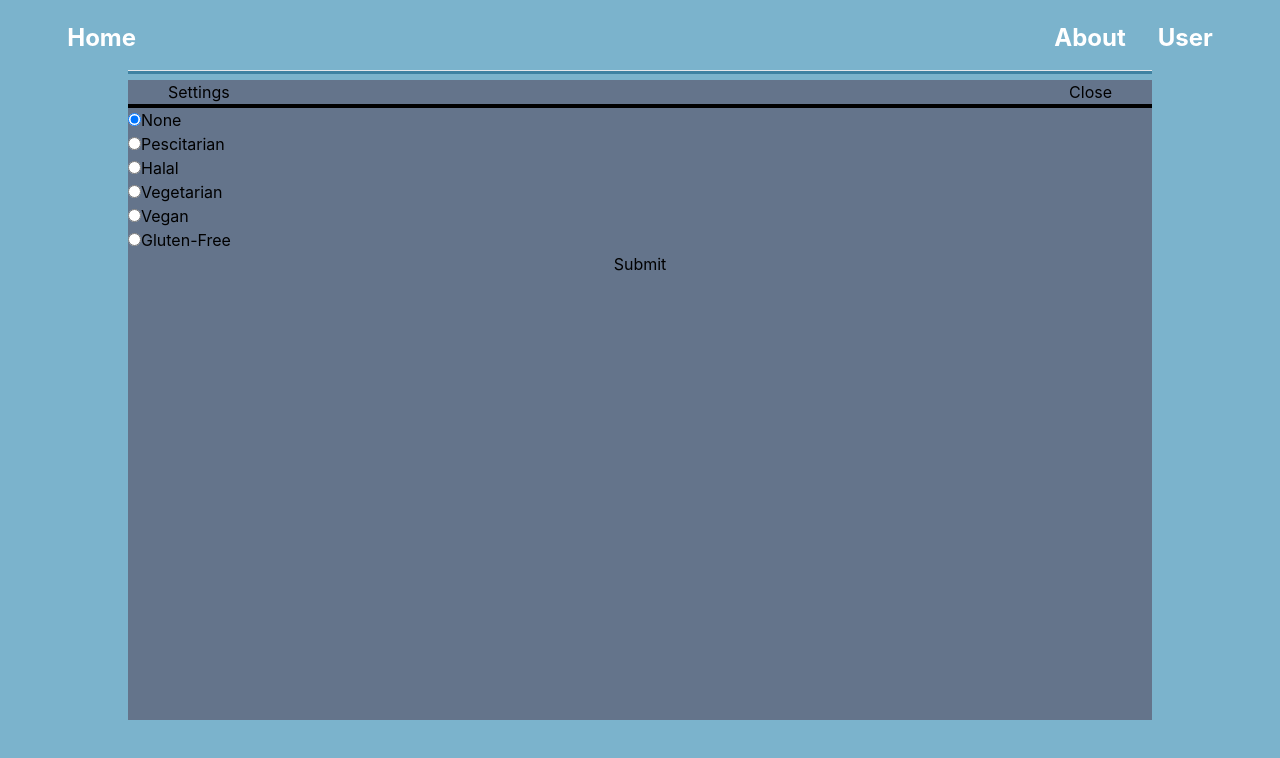
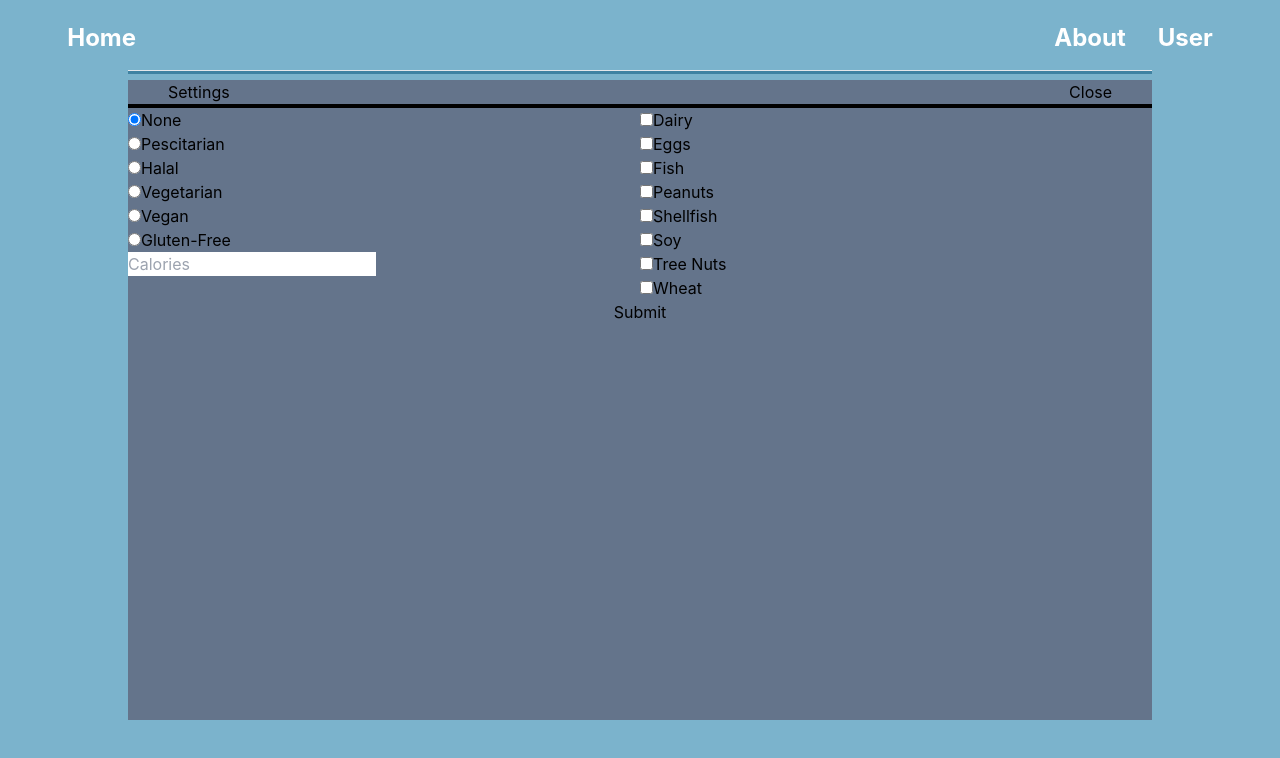
Before and after one commit to Kirtandusi/Dietary-Menu-Helper, a React (Create React App) app in the folder client/: page /meal-plan-page in a window 1280 px wide. Both pictures are taken after a click on the button "Settings". Shown: the top 758 px of the page. Built offline with nearby package versions, Linux system fonts and the light colour scheme.

Commit message:
Added more options in the settings overlay

```diff
--- /dev/null
+++ b/client/src/Pages/Meal Page/Settings/AllergensComponent.jsx
@@ -0,0 +1,24 @@
+import React from "react";
+
+const AllergensComponent = ({ allergens, setAllergens, title }) => {
+  return (
+    <div>
+      <input
+        type="checkbox"
+        id={title}
+        value={title}
+        checked={allergens.includes(title)}
+        onChange={() => {
+          if (allergens.includes(title)) {
+            setAllergens(allergens.filter((allergen) => allergen !== title));
+          } else {
+            setAllergens([...allergens, title]);
+          }
+        }}
+      />
+      <label htmlFor={title}>{title}</label>
+    </div>
+  );
+};
+
+export default AllergensComponent;
--- a/client/src/Pages/Meal Page/Settings/SettingsOverlay.jsx
+++ b/client/src/Pages/Meal Page/Settings/SettingsOverlay.jsx
@@ -1,16 +1,15 @@
 import React, { useState } from "react";
 import RestrictionsComponent from "./RestrictionsComponent";
+import AllergensComponent from "./AllergensComponent";
+import { restrictions, allergensArray } from "../../../Utils/RestrictionsLists";
 
 const SettingsOverlay = ({ setSettings, setDietaryPreferencesArray }) => {
   const [dietaryPreference, setDietaryPreference] = useState("None");
-  const restrictions = [
-    "None",
-    "Pescitarian",
-    "Halal",
-    "Vegetarian",
-    "Vegan",
-    "Gluten-Free",
-  ];
+  const [allergens, setAllergens] = useState([]); // [allergen1, allergen2, ...
+  const [calories, setCalories] = useState(""); // [calories, protein, ...
+
+  const onSubmit = (e) => {}; //handle submit
+
   return (
     <div className="w-4/5 h-4/5 fixed z-10 bg-slate-500 flex flex-col">
       <div className="flex justify-between px-10">
@@ -21,6 +20,7 @@ const SettingsOverlay = ({ setSettings, setDietaryPreferencesArray }) => {
         <hr className="w-full border-2 border-black" />
         <div className="grid grid-cols-2">
           <div>
+            {/* Leftmost grid */}
             {restrictions.map((type) => (
               <RestrictionsComponent
                 key={type}
@@ -29,11 +29,32 @@ const SettingsOverlay = ({ setSettings, setDietaryPreferencesArray }) => {
                 dietaryPreference={dietaryPreference}
               />
             ))}
+            <input
+              type="number"
+              placeholder="Calories"
+              value={calories}
+              onChange={(e) => {
+                if (/^[0-9\b]+$/.test(e.target.value)) {
+                  setCalories(e.target.value);
+                }
+              }}
+            />
+            {/* HELP FIX ONCHANGE*/}
           </div>
-          <div></div>
+          <div>
+            {/* Rightmost grid */}
+            {allergensArray.map((allergen) => (
+              <AllergensComponent
+                key={allergen}
+                allergens={allergens}
+                setAllergens={setAllergens}
+                title={allergen}
+              />
+            ))}
+          </div>
         </div>
       </form>
-      <button>Submit</button>
+      <button onClick={onSubmit}>Submit</button>
     </div>
   );
 };
--- /dev/null
+++ b/client/src/Utils/RestrictionsLists.js
@@ -0,0 +1,19 @@
+export const restrictions = [
+  "None",
+  "Pescitarian",
+  "Halal",
+  "Vegetarian",
+  "Vegan",
+  "Gluten-Free",
+];
+
+export const allergensArray = [
+  "Dairy",
+  "Eggs",
+  "Fish",
+  "Peanuts",
+  "Shellfish",
+  "Soy",
+  "Tree Nuts",
+  "Wheat",
+];
```
